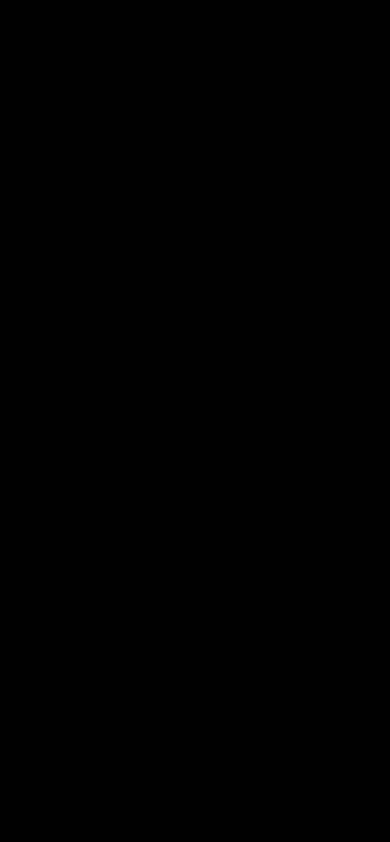
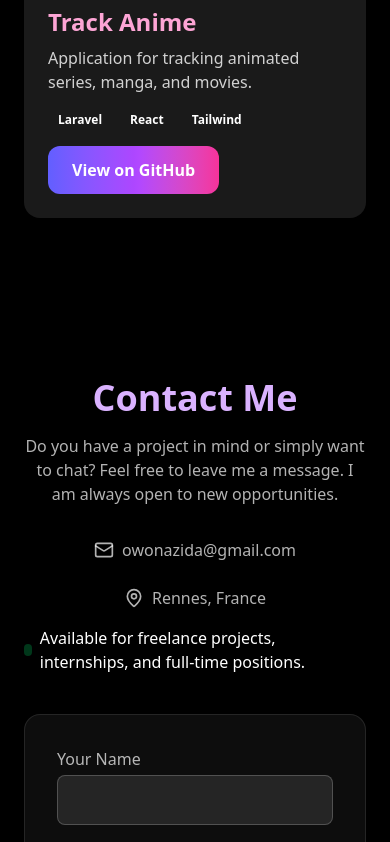
Before and after one commit to Zid04/Porfolio_Zida, a React (Vite) app: page / in a window 390 px wide. Shown: the part 4772-5614 px from the top of the page. Before the commit the page ends 1101 px from the top, so only its background shows below. Built offline with nearby package versions, Linux system fonts and the light colour scheme.

Commit message:
modification de l'aspect tablette et telephone

```diff
--- a/src/App.jsx
+++ b/src/App.jsx
@@ -6,11 +6,21 @@ import About from "./pages/About";
 import Project from "./pages/Project";
 import Contact from "./pages/Contact";
 import NotFound from "./pages/not_found";
+import MobileScroll from "./pages/MobileScroll";
 
 function App() {
+  // Mobile + tablette : largeur < 1024px
+  const isMobile = window.innerWidth < 1024;
+
   return (
     <Router>
       <NavBar />
+
+      {isMobile ? (
+        // 👉 Sur mobile : scroll continu
+        <MobileScroll />
+      ) : (
+        // 👉 Sur ordinateur : navigation classique
         <Routes>
           <Route path="/" element={<Home />} />
           <Route path="/Project" element={<Project />} />
@@ -18,6 +28,8 @@ function App() {
           <Route path="/Contact" element={<Contact />} />
           <Route path="*" element={<NotFound />} />
         </Routes>
+      )}
+
       <Footer />
     </Router>
   );
--- a/src/index.css
+++ b/src/index.css
@@ -15,4 +15,8 @@ body::before {
     rgba(98, 19, 100, 0.899)
   );
   z-index: -1;
+
 }
+html {
+  scroll-behavior: smooth;
+}
--- /dev/null
+++ b/src/pages/MobileScroll.jsx
@@ -0,0 +1,17 @@
+import Home from "./Home";
+import About from "./About";
+import Project from "./Project";
+import Contact from "./Contact";
+
+function MobileScroll() {
+  return (
+    <>
+      <Home />
+      <About />
+      <Project />
+      <Contact />
+    </>
+  );
+}
+
+export default MobileScroll;
```
Lines whose indentation alone changed are shown as unchanged.
